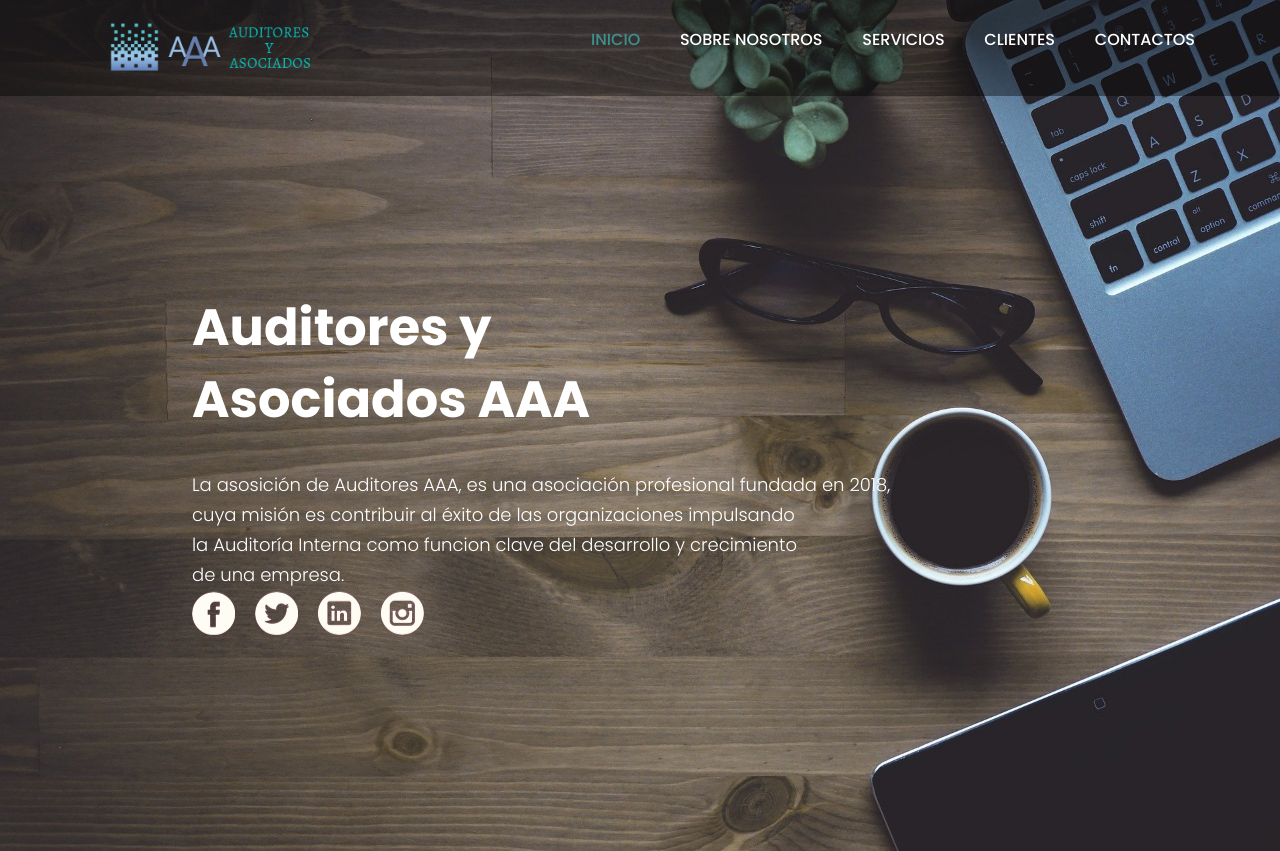
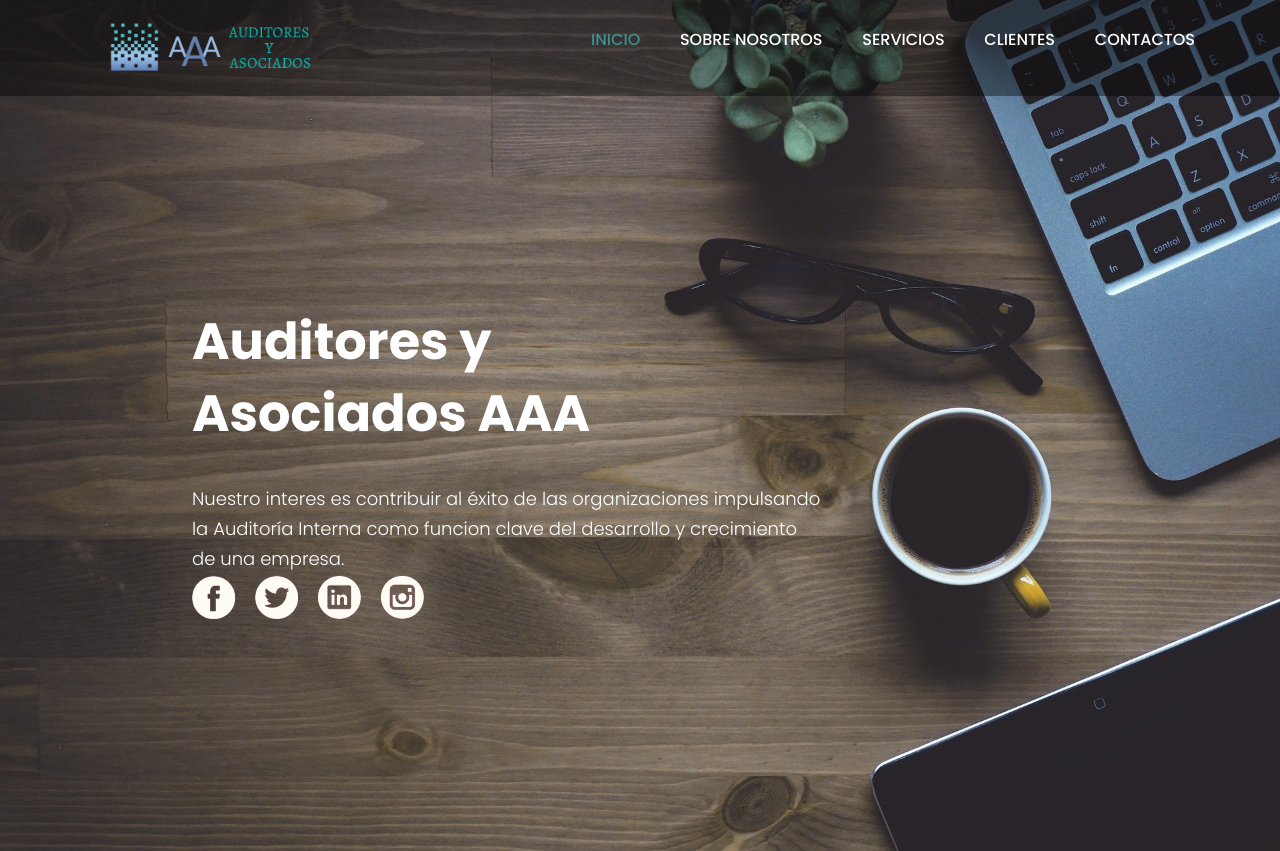
Before and after one commit to abeldjesusp/auditores, a plain HTML site: page index.html in a window 1280 px wide. Shown: the top 851 px of the page. Drawn offline with Linux system fonts and the light colour scheme.

Commit message:
Update index.html

```diff
--- a/index.html
+++ b/index.html
@@ -79,8 +79,7 @@
                         <h1>Auditores y <br>Asociados AAA</h1>
 
                         <p>
-                           La asosición de Auditores AAA, es una asociación profesional fundada en 2018,
-                           <br>cuya misión es contribuir al éxito de las organizaciones impulsando
+                           Nuestro interes es contribuir al éxito de las organizaciones impulsando
                            <br>la Auditoría Interna como funcion clave del desarrollo y crecimiento
                            <br>de una empresa.
                         </p>
```
